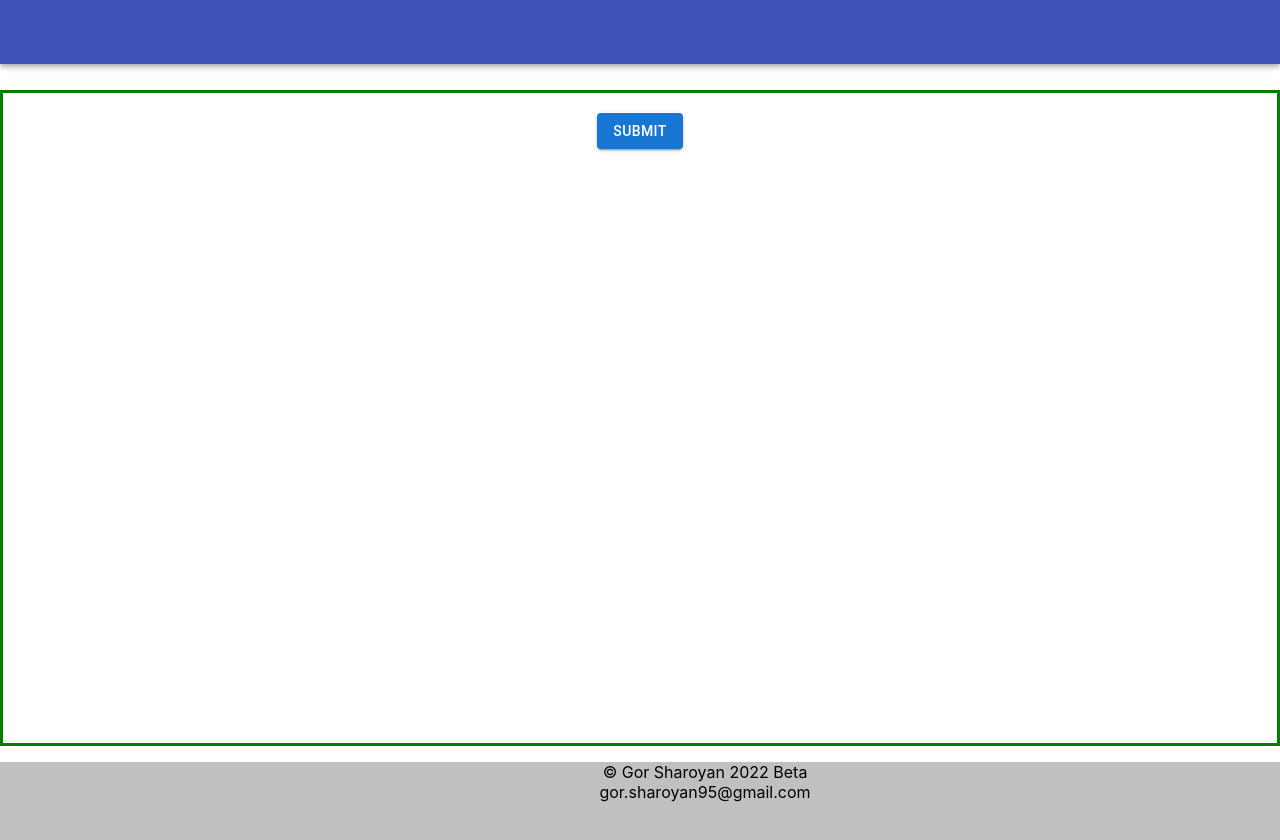
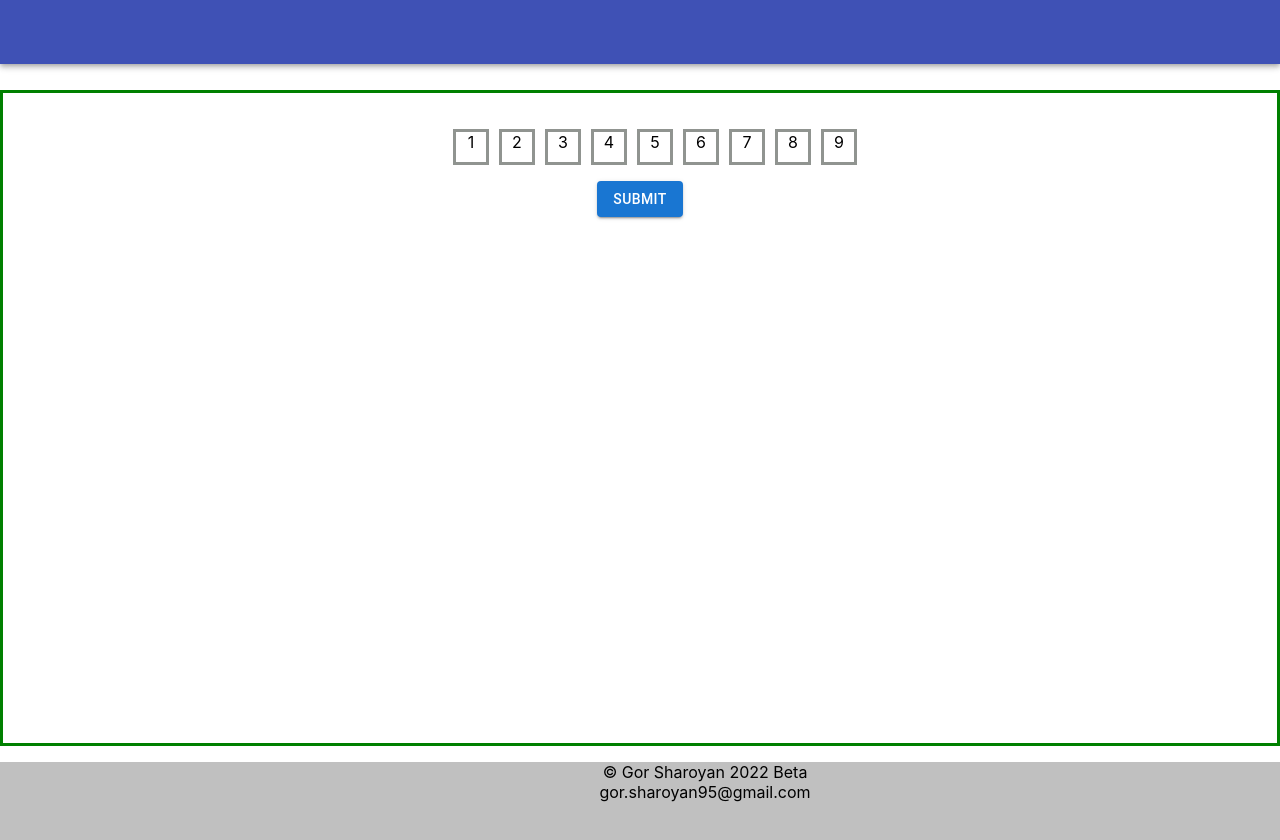
Before and after one commit to GorSharoyan/Secret_Santa_App, a React (Create React App) app: page /playingPage in a window 1280 px wide. Built offline with nearby package versions, Linux system fonts and the light colour scheme.

Commit message:
:art:UI(Components/Pagination):worked a little bit on Paginations UI

```diff
--- /dev/null
+++ b/src/Components/Pagination/Pagination.css
@@ -0,0 +1,13 @@
+.pagination {
+    display: flex;
+   flex-direction: row;
+   align-items: center;
+}
+
+.pageNumber {
+    margin-right: 10px;
+    width: 30px;
+    height: 30px;
+    border: 3px solid rgb(144, 148, 144);
+
+}
--- a/src/Components/Pagination/Pagination.js
+++ b/src/Components/Pagination/Pagination.js
@@ -1,17 +1,28 @@
 import React from "react";
+
+//UI
+import "./Pagination.css";
 
 export default function Pagination({ currentCards, totalCards }) {
   let pageCount = [];
 
-  for (let i = 0; i < Math.ceil(totalCards / currentCards); i++) {
+  for (let i = 1; i < Math.ceil(totalCards / currentCards); i++) {
     pageCount.push(i);
   }
 
   return (
     <div>
-      {pageCount.map((element) => {
-        return <div>{element}</div>;
-      })}
+      <ol className="pagination">
+        {pageCount.map((element) => {
+          console.log(pageCount);
+          console.log(element);
+          return (
+            <ui className="pageNumber">
+              <a>{element}</a>
+            </ui>
+          );
+        })}
+      </ol>
     </div>
   );
 }
--- a/src/Components/SecretSantaCardGenerator/SecretSantaCardGenerator.js
+++ b/src/Components/SecretSantaCardGenerator/SecretSantaCardGenerator.js
@@ -4,6 +4,7 @@ import { init } from "@emailjs/browser";
 
 //components
 import SecretSantaCard from "../SecretSantaCard/SecretSantaCard";
+import Pagination from "../Pagination/Pagination";
 
 //UI
 import "./SecretSantaCardGenerator.css";
@@ -69,6 +70,7 @@ export default function SecretSantaCardGenerator() {
           );
         })}
       </div>
+      <Pagination currentCards={10} totalCards={100} />
       <div className="button">
         <Button onClick={handleFormSubmit} variant="contained">
           Submit
```
